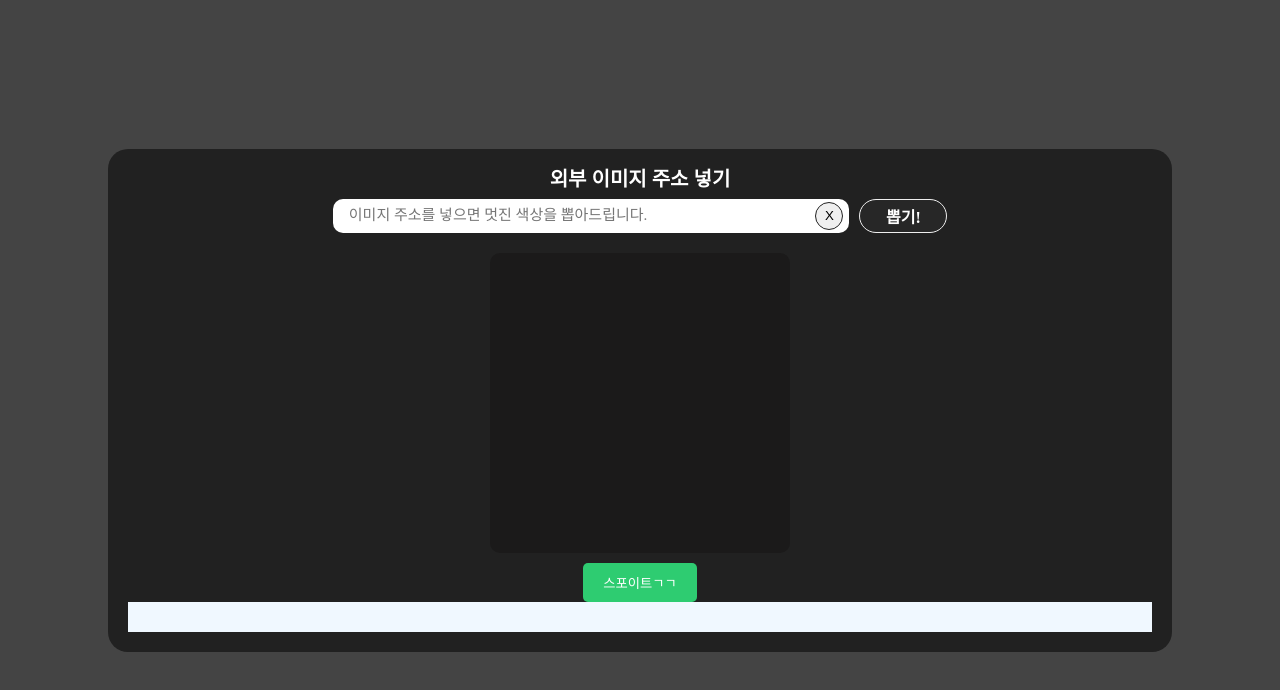
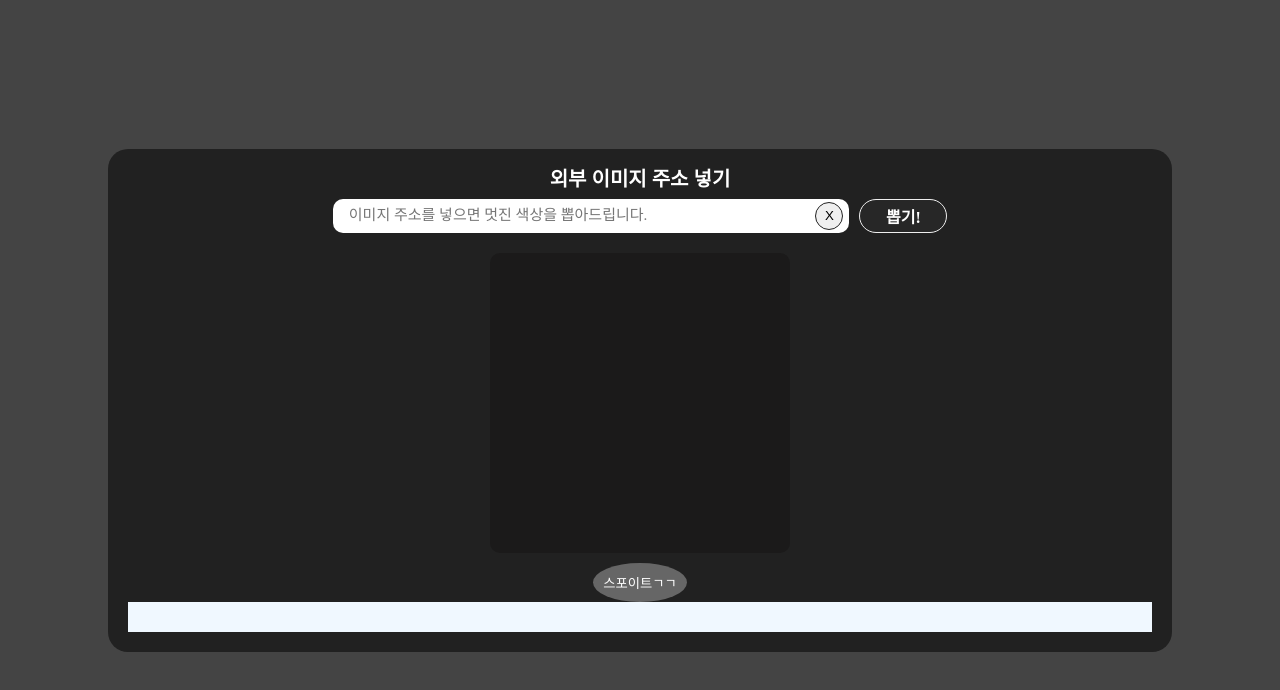
Before and after one commit to Raros17/ColorPicker, a React (Create React App) app: page / in a window 1280 px wide. Shown: the top 690 px of the page. Built offline with nearby package versions, Linux system fonts and the light colour scheme; a web font is replaced by a local one.

Commit message:
fix: SpoidBtn Active 및 css

```diff
--- a/src/App.styled.ts
+++ b/src/App.styled.ts
@@ -98,16 +98,16 @@ export const ShowSpoidColor = styled.div`
   height: 30px;
 `
 
-export const SpoidButton = styled.button<{ isActive: boolean }>`
-  background-color: ${({ isActive }) => (isActive ? '#3498db' : '#2ecc71')};
+export const SpoidButton = styled.button<{ isSpoidActive: boolean }>`
+  background-color: ${({ isSpoidActive }) => (isSpoidActive ? "#BF3471" : '#666')};
   color: white;
   border: none;
-  padding: 10px 20px;
+  padding: 10px;
   cursor: pointer;
   margin-top: 10px;
-  border-radius: 5px;
-
+  border-radius: 50%;
   &:hover {
-    background-color: ${({ isActive }) => (isActive ? '#2980b9' : '#27ae60')};
+    transition: all 0.2s ease;
+    background-color: ${({ isSpoidActive }) => (isSpoidActive ? '#A22D66' : '#555')};
   }
 `;
--- a/src/App.tsx
+++ b/src/App.tsx
@@ -50,7 +50,6 @@ function App() {
 
   const toggleSpoid = () => {
     setIsSpoidActive(!isSpoidActive);
-    setIsSpoidActive(false);
   };
 
 
@@ -73,7 +72,7 @@ function App() {
           <PlaceholderImage />
         )}
         {pickedColor && <ShowSpoidColor style={{ backgroundColor: pickedColor }} />}
-        <SpoidButton onClick={toggleSpoid} isActive={isSpoidActive}>
+        <SpoidButton onClick={toggleSpoid} isSpoidActive={isSpoidActive}>
           {isSpoidActive ? '활성화상태' : '스포이트ㄱㄱ'}
         </SpoidButton>
         <ShowSpoidColor style={{ backgroundColor: pickedColor || 'aliceblue' }}></ShowSpoidColor>
--- a/src/EyeDropper.tsx
+++ b/src/EyeDropper.tsx
@@ -3,7 +3,7 @@ import React, { useRef, useEffect } from 'react';
 interface EyeDropperProps {
   imageUrl: string;
   onColorPick: (color: string) => void;
-  isActive: boolean;
+  isActive: boolean; // 스포이드 활성화 여부
 }
 
 const EyeDropper: React.FC<EyeDropperProps> = ({ imageUrl, onColorPick, isActive }) => {
@@ -25,7 +25,7 @@ const EyeDropper: React.FC<EyeDropperProps> = ({ imageUrl, onColorPick, isActive
   }, [imageUrl]);
 
   const handleCanvasClick = (e: React.MouseEvent<HTMLCanvasElement>) => {
-    if (!isActive) return;
+    if (!isActive) return; // 스포이드 기능이 활성화되지 않았다면 클릭 무시
 
     const canvas = canvasRef.current;
     const ctx = canvas?.getContext('2d');
```
